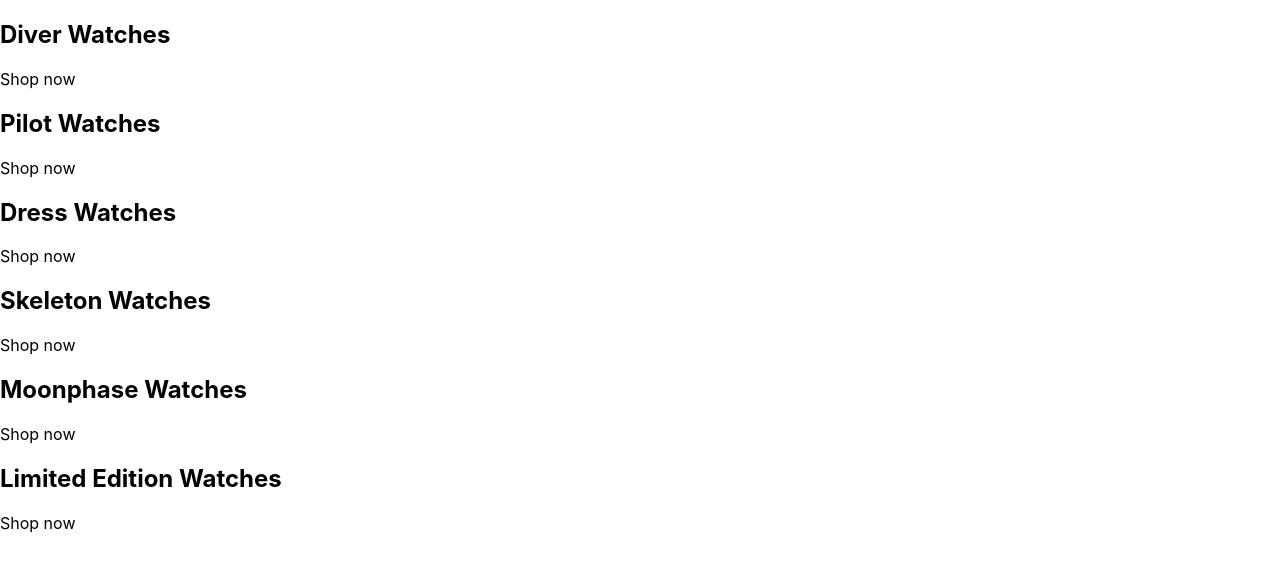
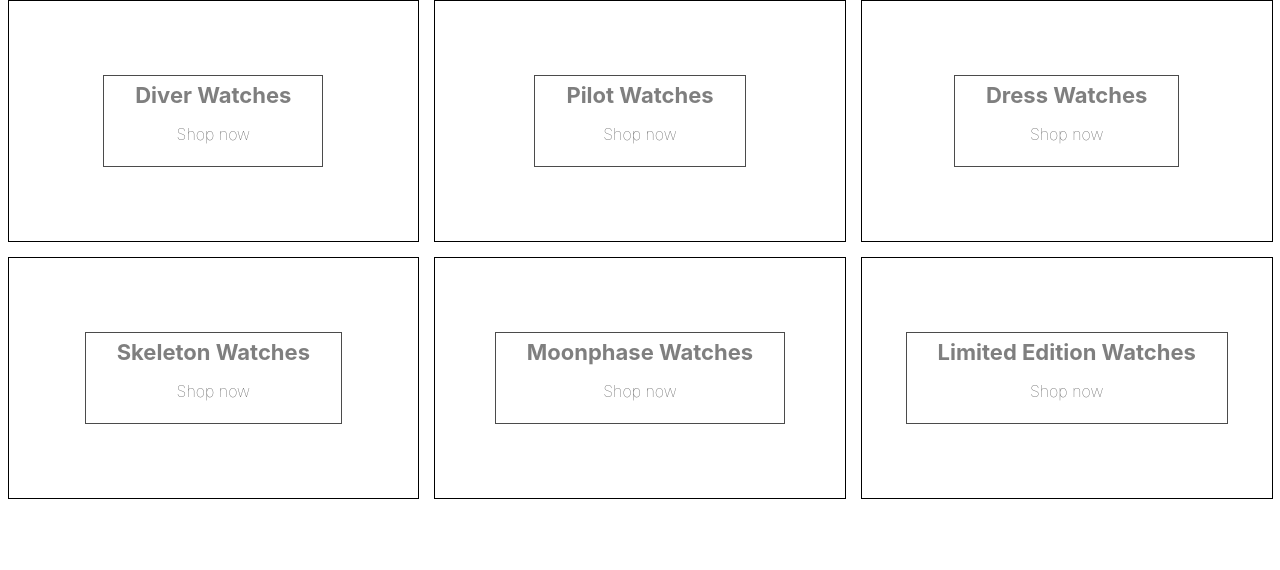
Before and after one commit to NewPhoneWhoDis/ecommerce-store, a React (Create React App) app: page / in a window 1280 px wide. Shown: the top 570 px of the page. Built offline with nearby package versions, Linux system fonts and the light colour scheme.

Commit message:
Added scss styling

```diff
--- a/package.json
+++ b/package.json
@@ -9,6 +9,7 @@
     "react": "^18.2.0",
     "react-dom": "^18.2.0",
     "react-scripts": "5.0.1",
+    "sass": "^1.54.4",
     "web-vitals": "^2.1.4"
   },
   "scripts": {
--- a/src/App.js
+++ b/src/App.js
@@ -1,3 +1,4 @@
+import './categories.styles.scss'
 const App = () => {
 
   const categories = [
--- /dev/null
+++ b/src/categories.styles.scss
@@ -0,0 +1,75 @@
+.categories-container {
+    width: 100%;
+    display: flex;
+    flex-wrap: wrap;
+    justify-content: space-between;
+}
+
+.category-container {
+    min-width: 30%;
+    height: 240px;
+    flex: 1 1 auto;
+    display: flex;
+    align-items: center;
+    justify-content: center;
+    border: 1px solid black;
+    margin: 0 7.5px 15px;
+    overflow: hidden;
+
+    &:hover {
+        cursor: pointer;
+
+        & .background-image {
+            transform: scale(1.1);
+            transition: transform 6s cubic-bezier(0.25, 0.45, 0.45, 0.95);
+        }
+
+        & .category-body-container {
+            opacity: 0.9;
+        }
+    }
+
+    &.large {
+        height: 380px;
+    }
+
+    &:first-child {
+        margin-right: 7.5px;
+    }
+
+    &:last-child {
+        margin-left: 7.5px;
+    }
+
+    .background-image {
+        width: 100%;
+        height: 100%;
+        background-size: cover;
+        background-position: center;
+    }
+
+    .category-body-container {
+        height: 90px;
+        padding: 0 25px;
+        display: flex;
+        flex-direction: column;
+        align-items: center;
+        justify-content: center;
+        border: 1px solid black;
+        background-color: white;
+        opacity: 0.7;
+        position: absolute;
+
+        h2 {
+            font-weight: bold;
+            margin: 0 6px 0;
+            font-size: 22px;
+            color: #4a4a4a;
+        }
+
+        p {
+            font-weight: lighter;
+            font-size: 16px;
+        }
+    }
+}
```
Also changed, not shown: 1 other file (tests, documents, lock files or other folders).
